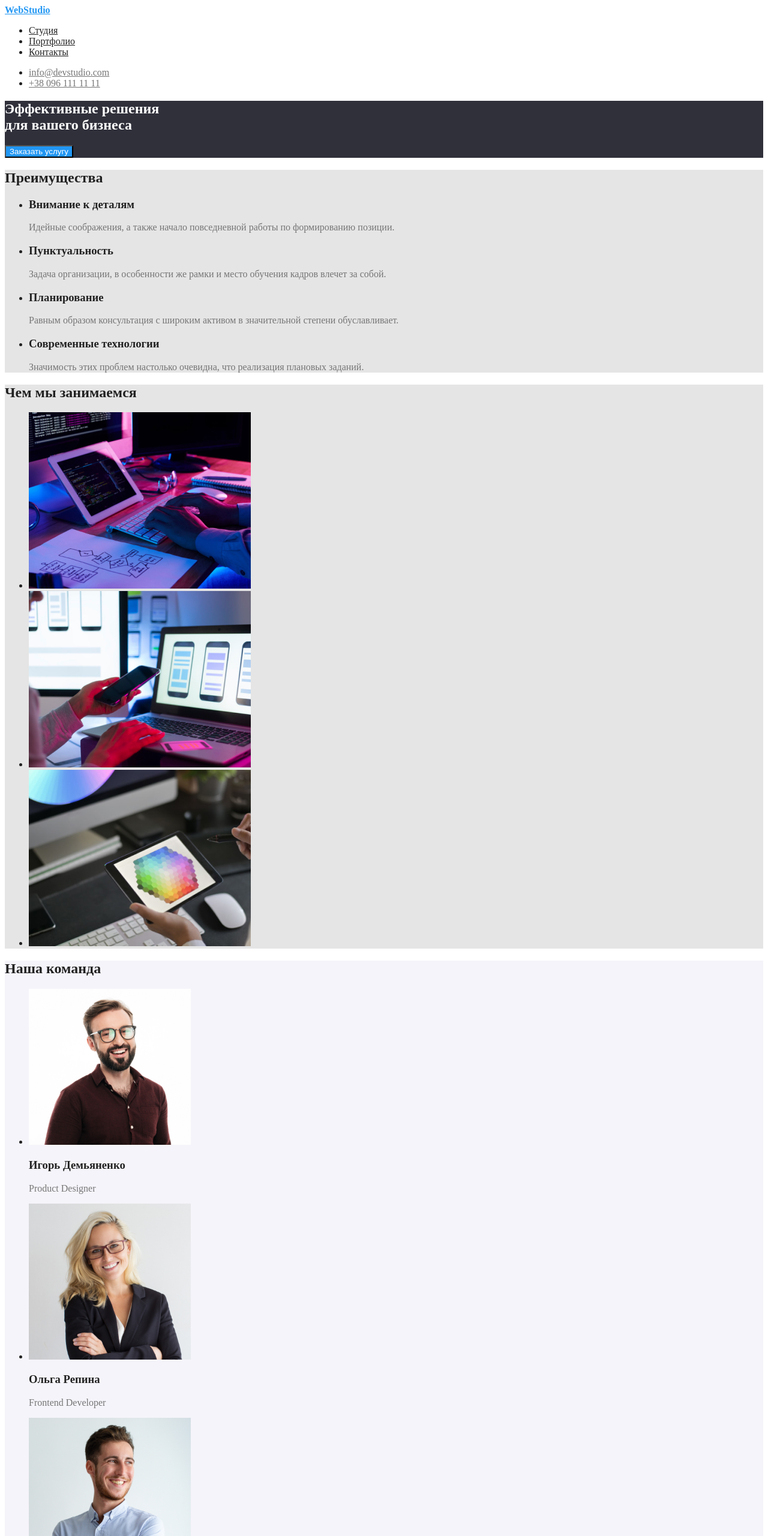
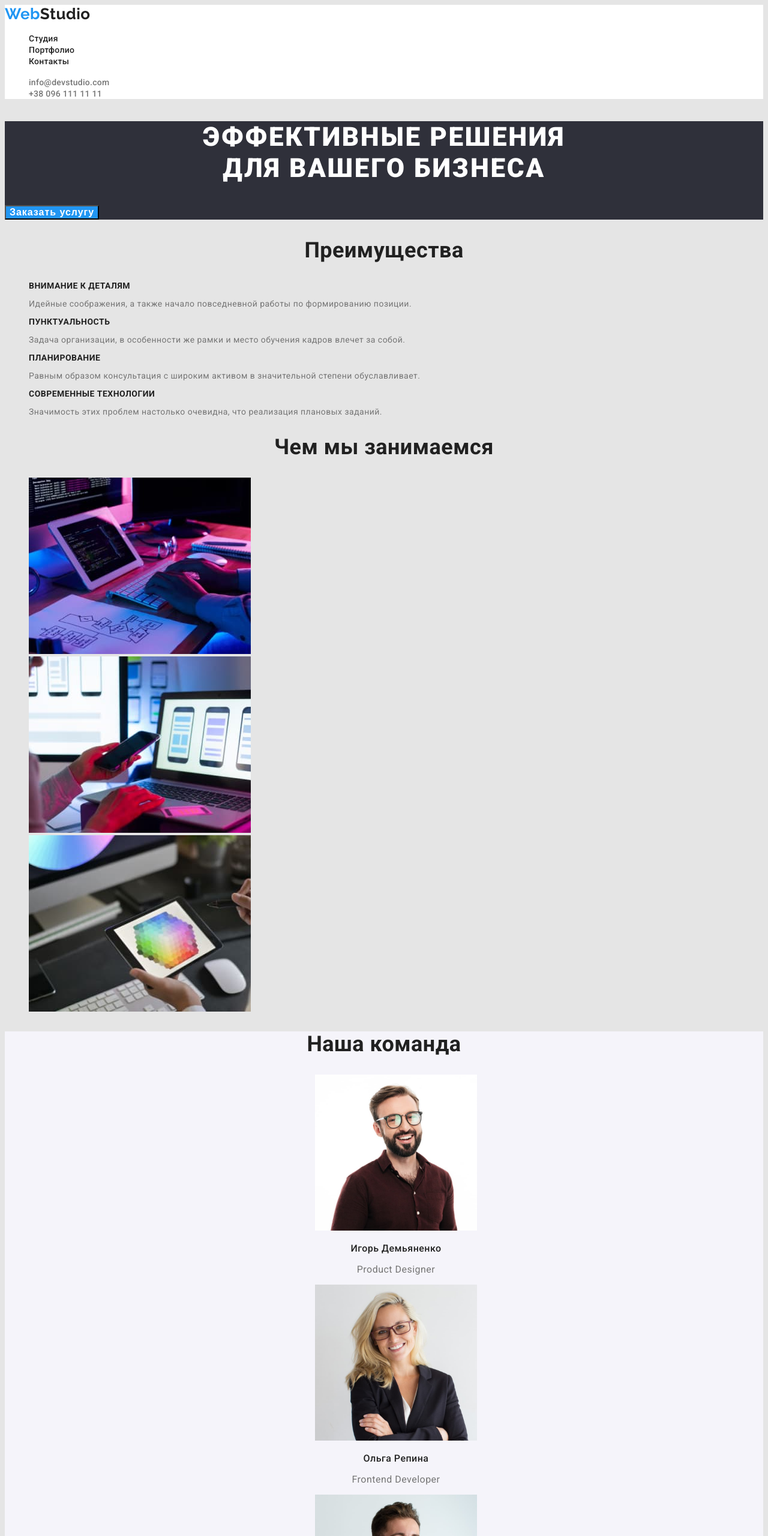
Before and after one commit to AndreyGrot/goit-markup-hw-02, a plain HTML site: page index.html in a window 1280 px wide. Shown: the top 2560 px of the page at 60% size. Drawn offline with Linux system fonts and the light colour scheme.

Commit message:
hw-2
attempt 1

```diff
--- a/css/styles.css
+++ b/css/styles.css
@@ -11,10 +11,10 @@
   --button-color:#ffffff;
   --button-background-color:#2196F3;
   /*страница портфолио*/
-  --button--back-portfolio-first:#F5F4FA;
+  --button-back-portfolio-first:#F5F4FA;
   --button-col-portfolio-first:#212121;
-  --button--back-portfolio-second:#2196F3;
-  --button--col-portfolio-second:#ffffff;
+  --button-back-portfolio-second:#2196F3;
+  --button-col-portfolio-second:#ffffff;
 }
 /*сбросить точки в списках*/
 .list {
@@ -22,8 +22,12 @@
 }
 
 body {
-    font-family: robo;
-  color: var(--primary-text-color);
+    font-family: roboto, sans-serif;
+    letter-spacing: 0.03em;
+
+    color: var(--primary-text-color);
+    background-color: var(--benefits-background-color);
+
 }
 
 
@@ -36,28 +40,52 @@ body {
 }
 
 .logo {
-    fond-size:26px;
-    line-height: 145*31;
-    font-weight:bold;
-  color: var(--logo-color);
+    font-family: Raleway;
+    font-weight: 700;
+    font-size: 26px;
+    line-height: 1,19;
+
+    color: var(--logo-color);
+    text-decoration: none;
 }
 
+.black{
+    color: #212121;
+}
+
+.white{
+    color: #ffffff;
+}
 .site-nav .link{
+    font-weight: 500;
+    font-size: 14px;
+    line-height: 1,14;
+    letter-spacing: 0.02em;
+
     color: var(--primary-text-color);
+    text-decoration: none;
 }
 
 .site-nav .link:hover,
 .site-nav .link:focus{
     color: var( --accent-color);
+    text-decoration: none;
 }
 
 .contact .link{
+    font-weight: 500;
+    font-size: 14px;
+    line-height: 1,14;
+    letter-spacing: 0.02em;
+
     color: var(--secondary-text-color);
+    text-decoration: none;
 }
 
 .contact .link:hover,
 .contact .link:focus{
     color: var(--accent-color);
+    text-decoration: none;
 }
 
 
@@ -68,14 +96,32 @@ body {
 }
 
 .hero .title{
+    font-weight: 900;
+    font-size: 44px;
+    line-height: 1,36;
+
+
+    text-align: center;
+    letter-spacing: 0.06em;
+    text-transform: uppercase;
+
     color:#FFFFFF;
 }
 
 .button{
-
+    cursor: pointer;
 }
 
 .button-main{
+    font-weight: 700;
+    font-size: 16px;
+    line-height: 1,88;
+
+    display: flex;
+    align-items: center;
+    text-align: center;
+    letter-spacing: 0.06em;
+
     color: var(--button-color);
     background-color: var(--button-background-color);
 }
@@ -90,9 +136,22 @@ body {
     background-color: var(--benefits-background-color);
 }
 
+.move-title{
+
+}
+
 .benefits-list{}
 
-.text{
+.benefits-list .title{
+    font-weight: 700;
+    font-size: 14px;
+    line-height: 1,14;
+    text-transform: uppercase;
+}
+
+.benefits-list .text{
+    font-size: 14px;
+    line-height: 1,71;
     color: var(--secondary-text-color);
 }
 
@@ -102,6 +161,13 @@ body {
 
 .specialization{
     background-color: var(--benefits-background-color);
+}
+
+h2{
+    font-weight: 700;
+    font-size: 36px;
+    line-height: 1,16;
+    text-align: center;
 }
 
 .specialization-list{}
@@ -114,8 +180,25 @@ body {
     background-color: var(--team-background-color);
 }
 
+.team-list{
+    text-align: center;
+}
+
+.team .team-list h3{
+    font-weight: 500;
+    font-size: 16px;
+    line-height: 1,27;
+
+    text-align: center;
+}
+
 .team .team-list p{
-color: var(--secondary-text-color);
+    font-size: 16px;
+    line-height: 1,19;
+
+    text-align: center;
+
+    color: var(--secondary-text-color);
 }
 
 
@@ -126,14 +209,28 @@ color: var(--secondary-text-color);
     background-color: var(--footer-background-color);
 }
 
-.footer-adress{}
+.footer-adress{
+    font-size: 14px;
+    line-height: 1,71;
+    font-style: normal;
+}
 
 .footer-adress .map{
     color: #FFFFFF;
+    text-decoration: none;
 }
 
 .footer-adress .nav{
     color:var(--footer-nav-color);
+    text-decoration: none;
+}
+
+.list .map:hover,
+.list .nav:hover,
+.list .map:focus
+.list .nav:focus{
+    color: var(--accent-color);
+    text-decoration: none;
 }
 
 
@@ -151,18 +248,40 @@ color: var(--secondary-text-color);
 .portfolio-nav{}
 
 .button-portfolio{
+    font-weight: 500;
+    font-size: 16px;
+    line-height: 1,63;
+
+    text-align: center;
+
     color: var(--button-col-portfolio-first);
-    background-color: var(--button--back-portfolio-first);
+    background-color: var(--button-back-portfolio-first);
 }
 
 .button-portfolio:hover,
 .button-portfolio:focus{
-    color: var(--button--col-portfolio-second);
-    background-color: var(--button--back-portfolio-second);
+    color: var(--button-col-portfolio-second);
+    background-color: var(--button-back-portfolio-second);
 }
 
 .content-list{}
 
+.content-list .link{
+    text-decoration: none;
+    color: var(--primary-text-color);
+}
+
+.content-list h3{
+    font-weight: 700;
+    font-size: 18px;
+    line-height: 2;
+
+    letter-spacing: 0.06em;
+}
+
 .content-list p{
-    color: var(--secondary-text-color);
+    font-size: 16px;
+    line-height: 1,88;
+
+    color: var(--secondary-text-color)
 }
--- a/index.html
+++ b/index.html
@@ -4,21 +4,25 @@
         <meta charset="UTF-8" />
         <meta name="viewport" content="width=device-width, initial-scale=1.0" />
         <title>Document</title>
+        <link rel="preconnect" href="https://fonts.googleapis.com">
+        <link rel="preconnect" href="https://fonts.gstatic.com" crossorigin>
+        <link href="https://fonts.googleapis.com/css2?family=Raleway:wght@700&family=Roboto:wght@400;500;700;900&display=swap"
+        rel="stylesheet">
         <link rel="stylesheet" href="./css/styles.css">
     </head>
     <body>
 <!-- Шапка сайта -->
         <header class="page-header">
-            <a href="" lang="en" class="logo">WebStudio</a>
-                <ul class="site-nav">
-                        <li><a href="./index.html"class="link">Студия</a></li>
-                        <li><a href="./portfolio.html"class="link">Портфолио</a></li>
-                        <li><a href=""class="link">Контакты</a></li>
+            <a href="" lang="en" class="logo">Web<span class="black">Studio</span></a>
+                <ul class="site-nav list">
+                        <li><a href="./index.html" class="link">Студия</a></li>
+                        <li><a href="./portfolio.html" class="link">Портфолио</a></li>
+                        <li><a href="" class="link">Контакты</a></li>
                 </ul>
             <nav>
-                <ul class="contact">
-                        <li><a href="mailto:info@devstudio.com" lang="en"class="link">info@devstudio.com</a></li>
-                        <li><a href="tel:+380961111111"class="link">+38 096 111 11 11</a></li>
+                <ul class="contact list">
+                        <li><a href="mailto:info@devstudio.com" lang="en" class="link">info@devstudio.com</a></li>
+                        <li><a href="tel:+380961111111" class="link">+38 096 111 11 11</a></li>
                 </ul>
             </nav>
         </header>
@@ -30,8 +34,8 @@
     </section>
     <!--преимущества-->
     <section class="section benefits">
-        <h2 class="title">Преимущества</h2>
-        <ul class="benefits-list">
+        <h2 class="move-title">Преимущества</h2>
+        <ul class="list benefits-list">
             <li>
                 <h3 class="title">Внимание к деталям</h3>
                 <p class="text">Идейные соображения, а также начало повседневной работы
@@ -57,40 +61,40 @@
     <!--чем мы занимаемся-->
     <section class="section specialization">
         <h2 class="title">Чем мы занимаемся</h2>
-        <ul class="specialization-list">
+        <ul class="list specialization-list">
             <li>
-                <a href="" class="link"><img src="./images/hand-keyboard.jpg" alt="ноутбут в руке"
+                <a href="" class="link"><img src="./images/main/hand-keyboard.jpg" alt="ноутбут в руке"
                 width="370"></a>
             </li>
             <li>
-                <a href="" class="link"><img src="./images/hand-telephone.jpg" alt="телефон в руке" width="370"></a>
+                <a href="" class="link"><img src="./images/main/hand-telephone.jpg" alt="телефон в руке" width="370"></a>
             </li>
             <li>
-                <a href="" class="link"><img src="./images/hand-tab.jpg" alt="планшет в руке" width="370"></a>
+                <a href="" class="link"><img src="./images/main/hand-tab.jpg" alt="планшет в руке" width="370"></a>
             </li>
         </ul>
     </section>
     <!--Наша команда-->
     <section class="section team">
         <h2 class="title">Наша команда</h2>
-        <ul class="team-list">
+        <ul class="list team-list">
             <li>
-               <img src="./images/igor.jpg" alt="игорь" width="270">
+               <img src="./images/main/igor.jpg" alt="игорь" width="270">
                <h3>Игорь Демьяненко</h3>
                <p lang="en">Product Designer</p>
             </li>
             <li>
-                <img src="./images/olga.jpg" alt="ольга" width="270">
+                <img src="./images/main/olga.jpg" alt="ольга" width="270">
                 <h3>Ольга Репина</h3>
                 <p lang="en">Frontend Developer</p>
             </li>
             <li>
-                <img src="./images/koly.jpg" alt="коля" width="270">
+                <img src="./images/main/koly.jpg" alt="коля" width="270">
                 <h3>Николай Тарасов</h3>
                 <p lang="en">Marketing</p>
             </li>
             <li>
-                <img src="./images/misha.jpg" alt="миша" width="270">
+                <img src="./images/main/misha.jpg" alt="миша" width="270">
                 <h3>Михаил Ермаков</h3>
                 <p lang="en">UI Designer</p>
             </li>
@@ -99,9 +103,9 @@
     </main>
     <!--Футер-->
     <footer class="footer">
-        <a href="" lang="en" class="logo">WebStudio</a>
+        <a href="" lang="en" class="logo">Web<span class="white">Studio</span></a>
         <address class="footer-adress">
-        <ul>
+        <ul class="list">
             <li><a href="" class="map"> г. Киев, пр-т Леси Украинки, 26 </a></li>
             <li><a href="mailto:info@example.com" lang="en" class="nav">info@example.com</a></li>
             <li><a href="tel:+380961111111" class="nav">+38 096 111 11 11</a></li>
```
Also changed, not shown: portfolio.html (+26 -21 lines), images/hand-keyboard.jpg (deleted), images/hand-tab.jpg (deleted), images/hand-telephone.jpg (deleted), images/igor.jpg (deleted), images/koly.jpg (deleted), images/main/hand-keyboard.jpg (added), images/main/hand-tab.jpg (added), images/main/hand-telephone.jpg (added), images/main/igor.jpg (added), images/main/koly.jpg (added), images/main/misha.jpg (added), images/main/olga.jpg (added), images/misha.jpg (deleted), 1 more files.
